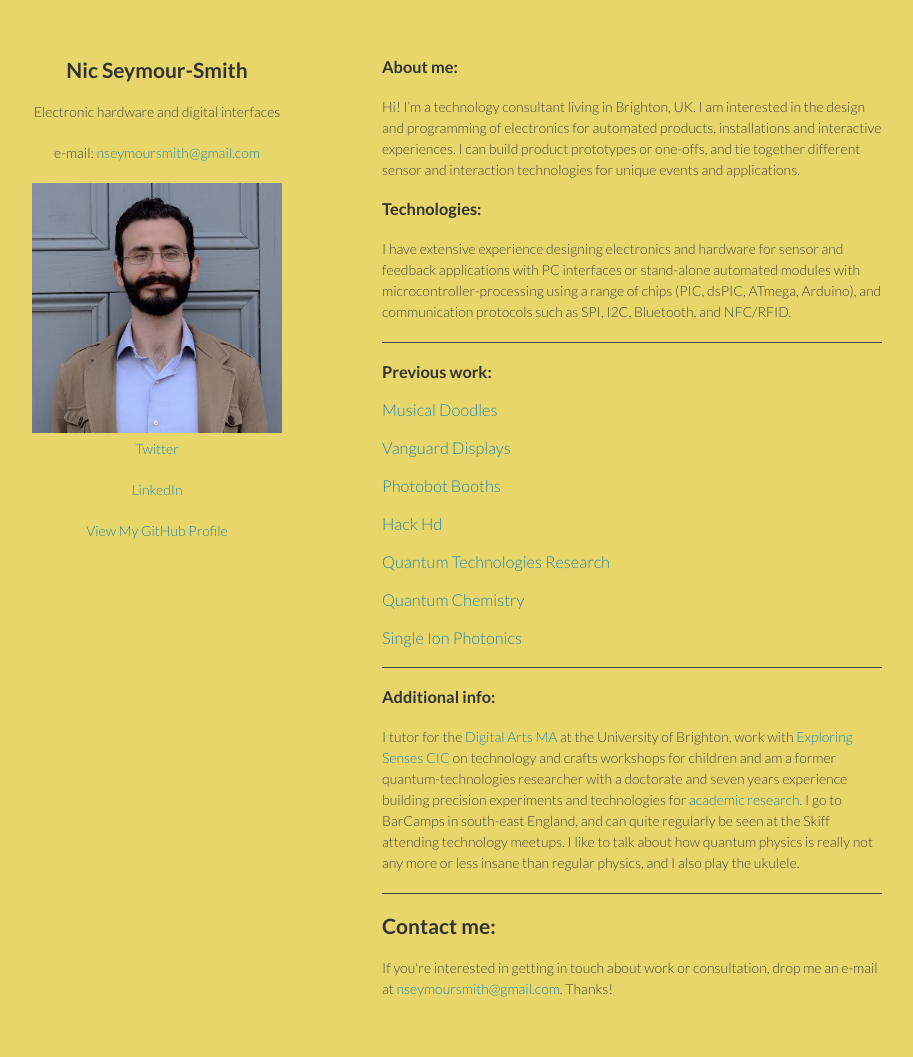
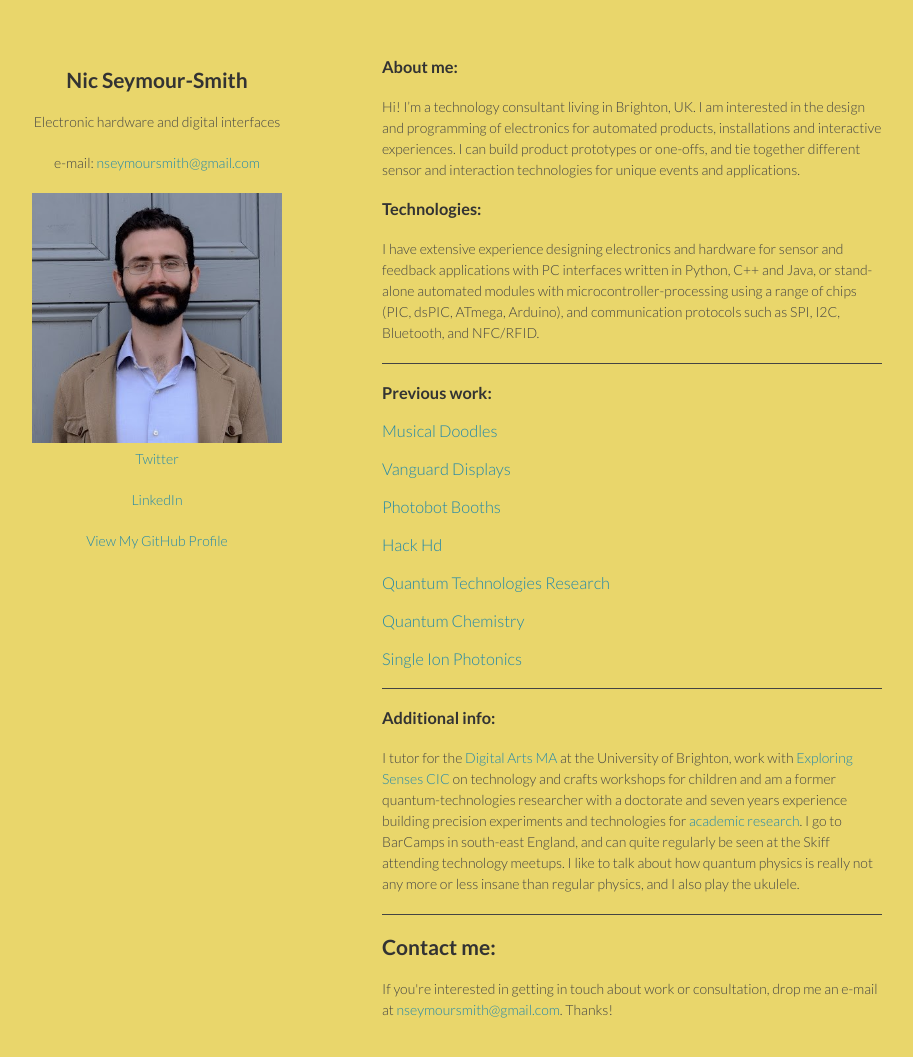
Before and after one commit to nseymoursmith/nseymoursmith.github.io, a Jekyll site: the page built from index.md, in a window 1280 px wide and 1090 px high. Shown: the top 1057 px of the window, without its empty margins (188-1101 px from the left). Built offline with Jekyll 4.4.1, drawn with Linux system fonts in a browser that asks for light colours.

Commit message:
edit blurb

```diff
--- a/index.md
+++ b/index.md
@@ -11,10 +11,11 @@ interaction technologies for unique events and applications.
 
 ### Technologies:
 I have extensive experience designing electronics and hardware for
-sensor and feedback applications with PC interfaces or stand-alone
-automated modules with microcontroller-processing using a range of
-chips (PIC, dsPIC, ATmega, Arduino), and communication protocols such
-as SPI, I2C, Bluetooth, and NFC/RFID.
+sensor and feedback applications with PC interfaces written in Python,
+C++ and Java, or stand-alone automated modules with
+microcontroller-processing using a range of chips (PIC, dsPIC, ATmega,
+Arduino), and communication protocols such as SPI, I2C, Bluetooth, and
+NFC/RFID.
 
 ---
 
--- a/stylesheets/styles.css
+++ b/stylesheets/styles.css
@@ -98,6 +98,7 @@ img {
 }
 
 header {
+  padding: 10px 0px;
   width:270px;
   float:left;
   position:fixed;
```
Also changed, not shown: 1 other file.
